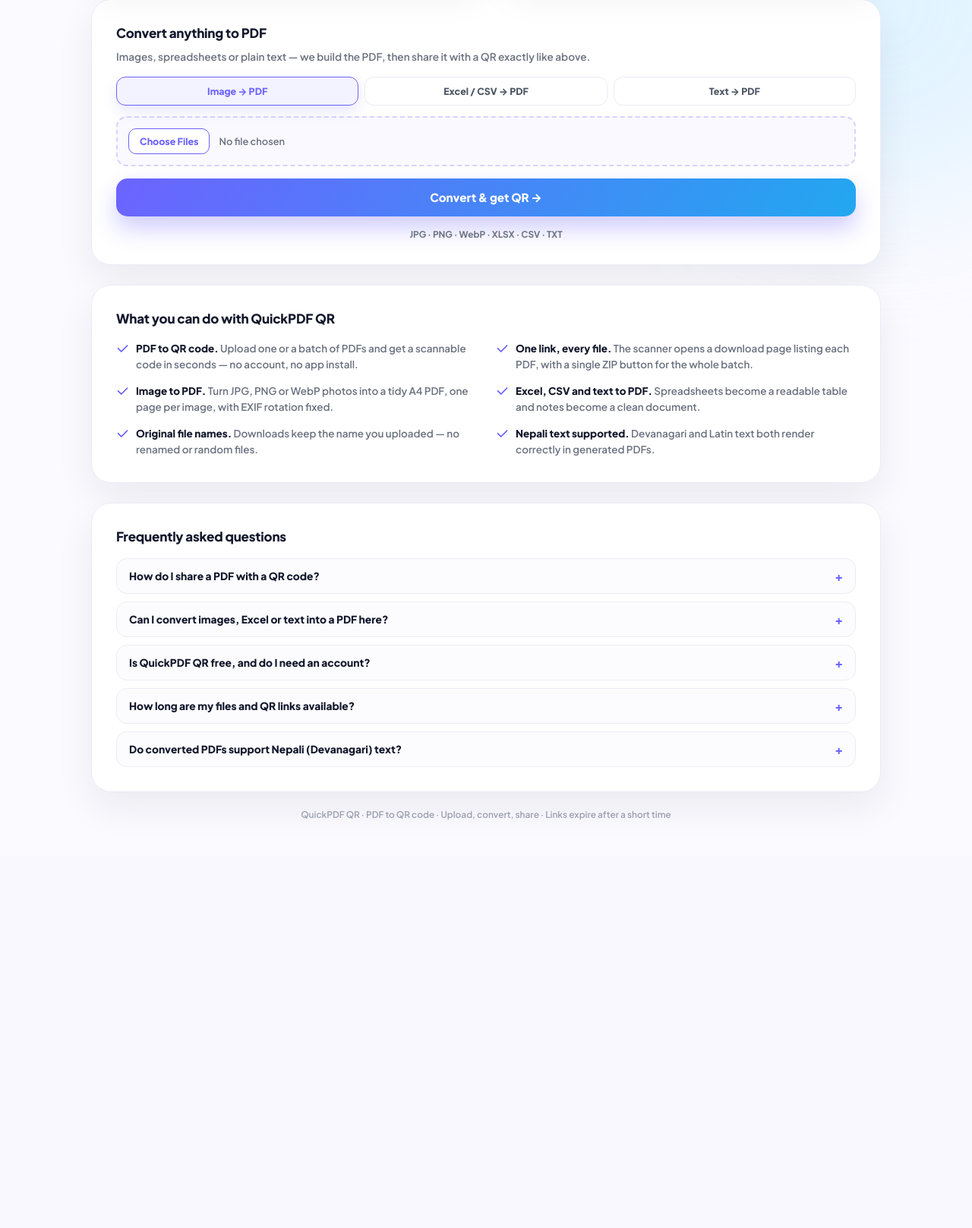
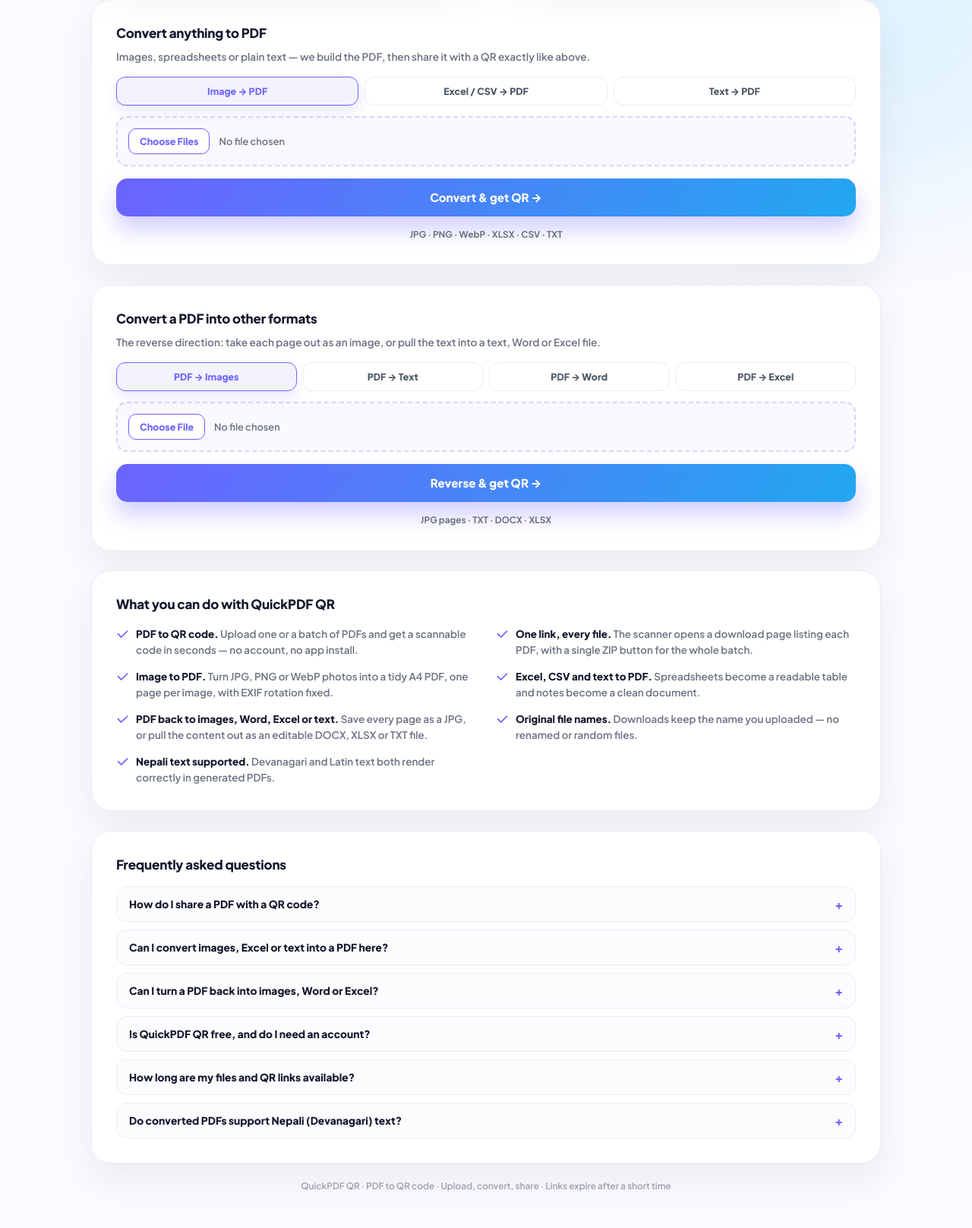
Before and after one commit to AbishekKws/QuickPDF_QR, a Flask app: page / in a window 1280 px wide. Shown: the part 738-2355 px from the top of the page at 76% size. Before the commit the page ends 1818 px from the top, so only its background shows below. Run offline with Flask 3, Linux system fonts and the light colour scheme.

Commit message:
Add reverse conversion from PDF to images, text, Word and Excel
The reverse converter renders each page as a JPG, or extracts the text layer
into TXT, DOCX or XLSX with PyMuPDF and python-docx, then shares the results
through the existing QR and download page. Pages are capped and image DPI is
reduced automatically to stay inside function response limits.

```diff
--- a/app.py
+++ b/app.py
@@ -182,12 +182,68 @@ def convert():
     return _build_bundle_and_qr(batch_id, [{"original": name, "stored": stored}])
 
 
-def _build_bundle_and_qr(batch_id, uploads):
+REVERSE_MODES = {"images", "text", "docx", "xlsx"}
+
+
+def _store_upload(batch_id, original_name, data):
+    """Write generated bytes under a stored name and return its batch entry."""
+    stored = _stored_name(batch_id, original_name)
+    with open(os.path.join(UPLOAD_FOLDER, stored), "wb") as handle:
+        handle.write(data)
+    return {"original": original_name, "stored": stored}
+
+
+@app.route("/convert-from-pdf", methods=["POST"])
+def convert_from_pdf():
+    """Turn a PDF back into images, text, Word or Excel and share it by QR."""
+    mode = request.form.get("mode", "images")
+    files = [f for f in request.files.getlist("files") if f and f.filename]
+
+    if mode not in REVERSE_MODES or not files:
+        return redirect(url_for("index"))
+
+    cleanup_expired_files(force=True)
+    source = files[0]
+    name = _safe_name(source.filename)
+    stem = os.path.splitext(name)[0] or "document"
+    batch_id = str(uuid.uuid4())
+
+    try:
+        if mode == "images":
+            pages = converters.pdf_to_images(source.stream)
+            uploads = []
+            for index, data in enumerate(pages, start=1):
+                page_name = (
+                    f"{stem}.jpg" if len(pages) == 1 else f"{stem}-page-{index:02d}.jpg"
+                )
+                uploads.append(_store_upload(batch_id, page_name, data))
+        elif mode == "text":
+            text = converters.pdf_to_text(source.stream)
+            uploads = [_store_upload(batch_id, f"{stem}.txt", text.encode("utf-8"))]
+        elif mode == "docx":
+            data = converters.pdf_to_docx(source.stream, title=stem)
+            uploads = [_store_upload(batch_id, f"{stem}.docx", data)]
+        else:
+            data = converters.pdf_to_xlsx(source.stream)
+            uploads = [_store_upload(batch_id, f"{stem}.xlsx", data)]
+    except converters.ConversionError as exc:
+        return render_template("error.html", message=str(exc)), 400
+    except Exception:
+        return render_template(
+            "error.html",
+            message="We could not convert that PDF. Please try another one.",
+        ), 400
+
+    return _build_bundle_and_qr(batch_id, uploads, bundle_name=f"{stem}.zip")
+
+
+def _build_bundle_and_qr(batch_id, uploads, bundle_name=None):
     """Zip the batch, generate the QR for its download page and render it."""
-    if len(uploads) == 1:
-        bundle_name = os.path.splitext(uploads[0]["original"])[0] + ".zip"
-    else:
-        bundle_name = f"QuickPDF-{len(uploads)}-files.zip"
+    if not bundle_name:
+        if len(uploads) == 1:
+            bundle_name = os.path.splitext(uploads[0]["original"])[0] + ".zip"
+        else:
+            bundle_name = f"QuickPDF-{len(uploads)}-files.zip"
 
     zip_stored = _stored_name(batch_id, bundle_name)
     with ZipFile(os.path.join(ZIP_FOLDER, zip_stored), "w") as zipf:
--- a/requirements.txt
+++ b/requirements.txt
@@ -5,3 +5,5 @@ gunicorn==23.0.0
 fpdf2==2.9.0
 openpyxl==3.1.5
 uharfbuzz==0.57.0
+pymupdf==2.1
+python-docx==1.2.0
--- a/templates/download.html
+++ b/templates/download.html
@@ -114,11 +114,11 @@
             </div>
             <h1>Files shared with you</h1>
         </div>
-        <p class="sub">{{ files|length }} PDF{% if files|length != 1 %}s{% endif %} ready — pick the one you need, or grab everything in a single ZIP.</p>
+        <p class="sub">{{ files|length }} file{% if files|length != 1 %}s{% endif %} ready — pick what you need, or grab everything in a single ZIP.</p>
 
         {% for file in files %}
         <div class="file-row">
-            <div class="file-icon">PDF</div>
+            <div class="file-icon">{{ file.original.rsplit('.', 1)[-1][:4]|upper }}</div>
             <div class="file-name" title="{{ file.original }}">{{ file.original }}</div>
             <a href="{{ url_for('download_pdf', filename=file.stored) }}" class="btn-file">Download</a>
         </div>
--- a/templates/index.html
+++ b/templates/index.html
@@ -306,6 +306,37 @@
             </form>
         </section>
 
+        <section class="card convert">
+            <h2>Convert a PDF into other formats</h2>
+            <p class="lead">The reverse direction: take each page out as an image, or pull the text into a text, Word or Excel file.</p>
+            <form action="{{ url_for('convert_from_pdf') }}" method="post" enctype="multipart/form-data">
+                <div class="modes" role="radiogroup" aria-label="What do you want to get?">
+                    <label class="mode">
+                        <input type="radio" name="mode" value="images" checked>
+                        <span>PDF → Images</span>
+                    </label>
+                    <label class="mode">
+                        <input type="radio" name="mode" value="text">
+                        <span>PDF → Text</span>
+                    </label>
+                    <label class="mode">
+                        <input type="radio" name="mode" value="docx">
+                        <span>PDF → Word</span>
+                    </label>
+                    <label class="mode">
+                        <input type="radio" name="mode" value="xlsx">
+                        <span>PDF → Excel</span>
+                    </label>
+                </div>
+
+                <input class="conv-input" type="file" name="files" accept=".pdf,application/pdf" required>
+
+                <button type="submit" class="submit">Reverse &amp; get QR &rarr;</button>
+
+                <div class="trust">JPG pages · TXT · DOCX · XLSX</div>
+            </form>
+        </section>
+
         <section class="card info">
             <h2>What you can do with QuickPDF QR</h2>
             <ul class="feat">
@@ -313,6 +344,7 @@
                 <li><strong>One link, every file.</strong> The scanner opens a download page listing each PDF, with a single ZIP button for the whole batch.</li>
                 <li><strong>Image to PDF.</strong> Turn JPG, PNG or WebP photos into a tidy A4 PDF, one page per image, with EXIF rotation fixed.</li>
                 <li><strong>Excel, CSV and text to PDF.</strong> Spreadsheets become a readable table and notes become a clean document.</li>
+                <li><strong>PDF back to images, Word, Excel or text.</strong> Save every page as a JPG, or pull the content out as an editable DOCX, XLSX or TXT file.</li>
                 <li><strong>Original file names.</strong> Downloads keep the name you uploaded — no renamed or random files.</li>
                 <li><strong>Nepali text supported.</strong> Devanagari and Latin text both render correctly in generated PDFs.</li>
             </ul>
@@ -327,6 +359,10 @@
             <details>
                 <summary>Can I convert images, Excel or text into a PDF here?</summary>
                 <p>Yes. Pick Image, Excel/CSV or Text in the converter, choose your files and you get a PDF plus a QR code. JPG, PNG, WebP, XLSX, XLSM, CSV, TXT and Markdown are supported.</p>
+            </details>
+            <details>
+                <summary>Can I turn a PDF back into images, Word or Excel?</summary>
+                <p>Yes. In the reverse converter, pick Images, Text, Word or Excel and choose a PDF (up to 20 pages). You get one JPG per page, or a TXT, DOCX or XLSX file with the extracted text — shared through the same QR download page.</p>
             </details>
             <details>
                 <summary>Is QuickPDF QR free, and do I need an account?</summary>
@@ -390,6 +426,14 @@
                 },
                 {
                   "@type": "Question",
+                  "name": "Can I turn a PDF back into images, Word or Excel?",
+                  "acceptedAnswer": {
+                    "@type": "Answer",
+                    "text": "Yes. In the reverse converter, pick Images, Text, Word or Excel and choose a PDF (up to 20 pages). You get one JPG per page, or a TXT, DOCX or XLSX file with the extracted text, shared through the same QR download page."
+                  }
+                },
+                {
+                  "@type": "Question",
                   "name": "Is QuickPDF QR free, and do I need an account?",
                   "acceptedAnswer": {
                     "@type": "Answer",
--- a/templates/qr.html
+++ b/templates/qr.html
@@ -140,7 +140,7 @@
             <h2>{{ uploaded_files|length }} document{% if uploaded_files|length != 1 %}s{% endif %} included</h2>
             {% for file in uploaded_files %}
             <div class="file-row">
-                <div class="file-icon">PDF</div>
+                <div class="file-icon">{{ file.original.rsplit('.', 1)[-1][:4]|upper }}</div>
                 <div class="file-name" title="{{ file.original }}">{{ file.original }}</div>
                 <a href="{{ url_for('download_pdf', filename=file.saved) }}" class="file-link">Get</a>
             </div>
```
Also changed, not shown: converters.py (+148 -0 lines).
